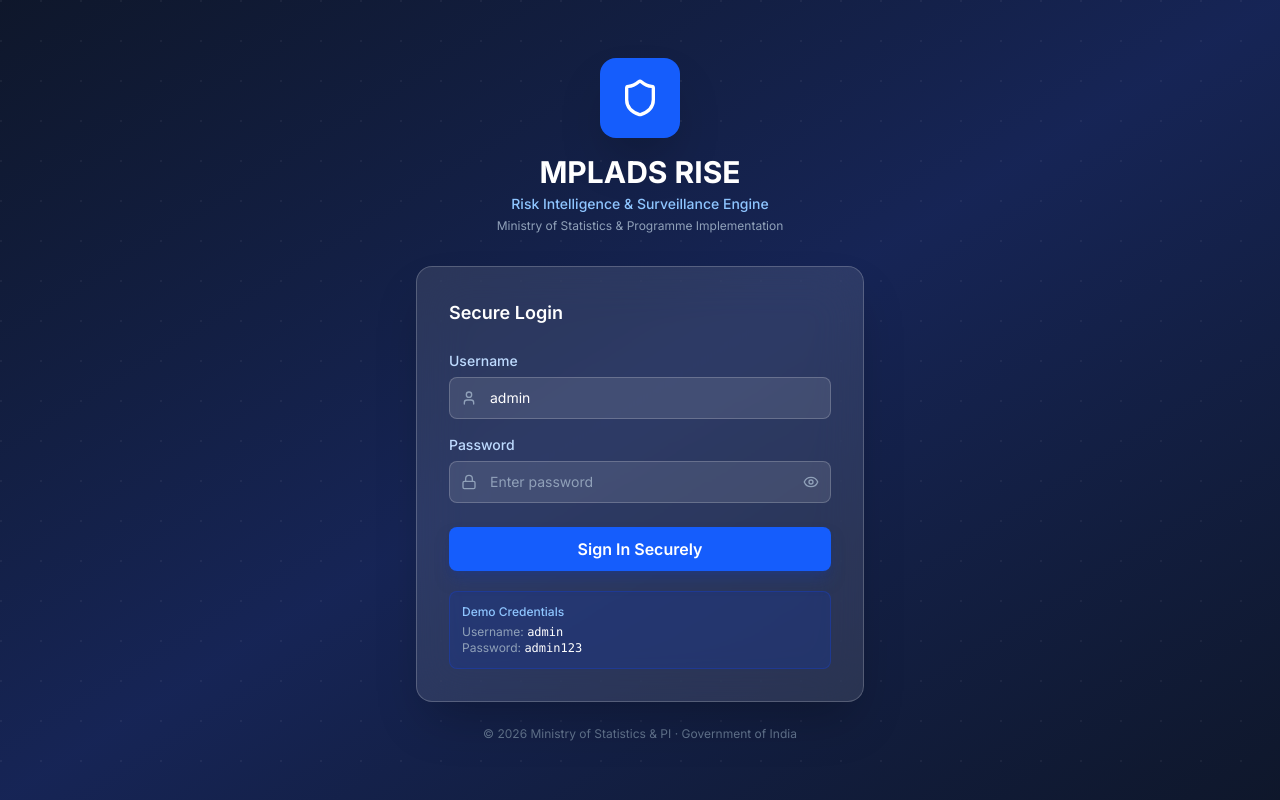
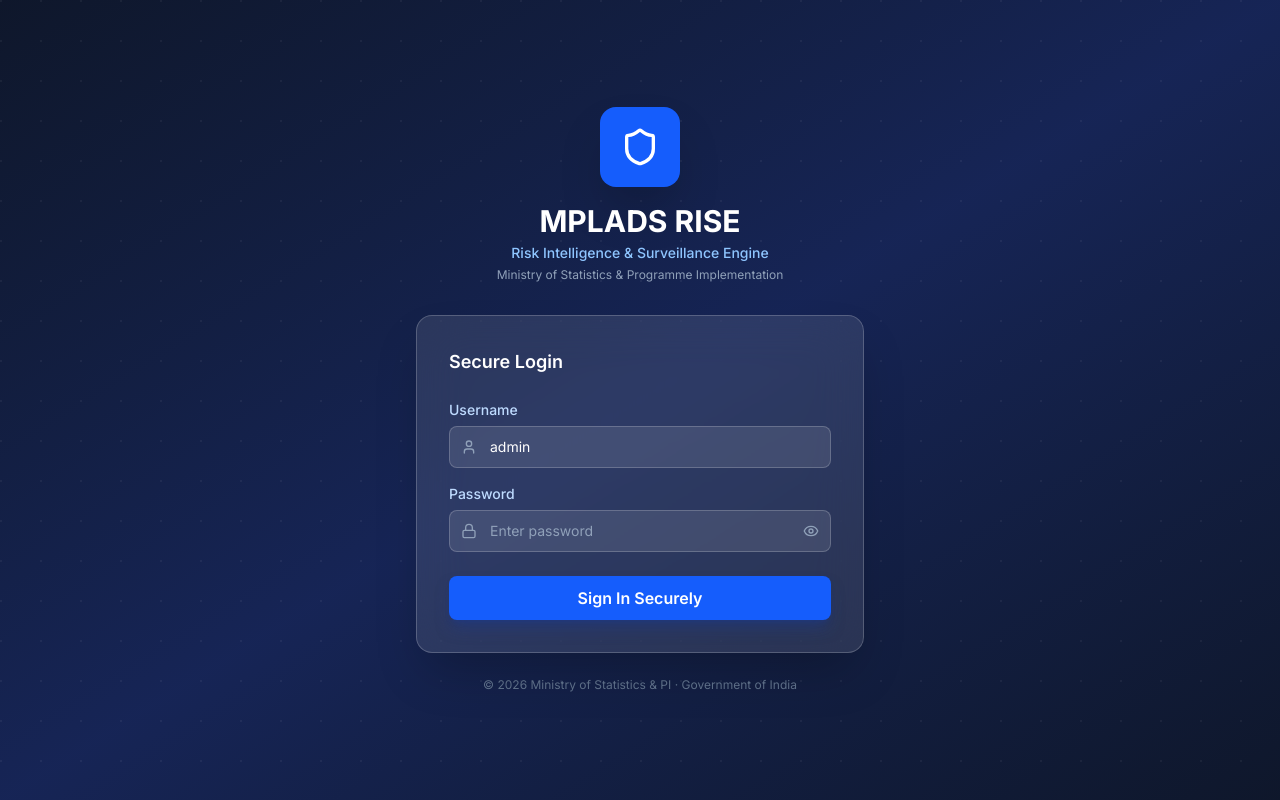
Before and after one commit to Vasuvarma37/MPLADS-RISE, a React (Vite) app in the folder frontend/: page /login in a window 1280 px wide. Built offline with nearby package versions, Linux system fonts and the light colour scheme; no server answers.

Commit message:
feat: Remove demo credentials from login page

```diff
--- a/frontend/src/pages/Login.tsx
+++ b/frontend/src/pages/Login.tsx
@@ -125,12 +125,6 @@
             </button>
           </form>
 
-          {/* Demo hint */}
-          <div className="mt-5 p-3 bg-blue-900/40 rounded-lg border border-blue-700/30">
-            <p className="text-xs text-blue-300 font-medium mb-1">Demo Credentials</p>
-            <p className="text-xs text-slate-400">Username: <span className="text-white font-mono">admin</span></p>
-            <p className="text-xs text-slate-400">Password: <span className="text-white font-mono">admin123</span></p>
-          </div>
         </div>
 
         <p className="text-center text-slate-500 text-xs mt-6">
```
